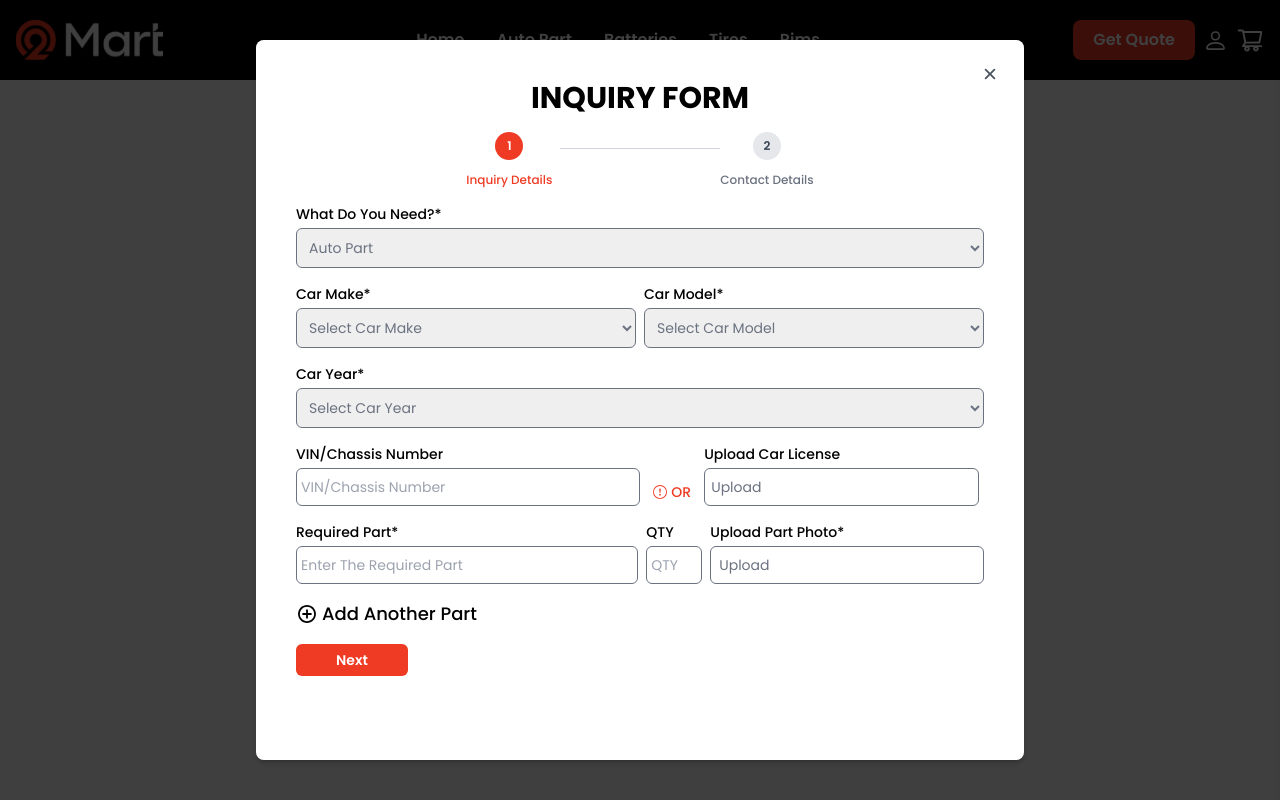
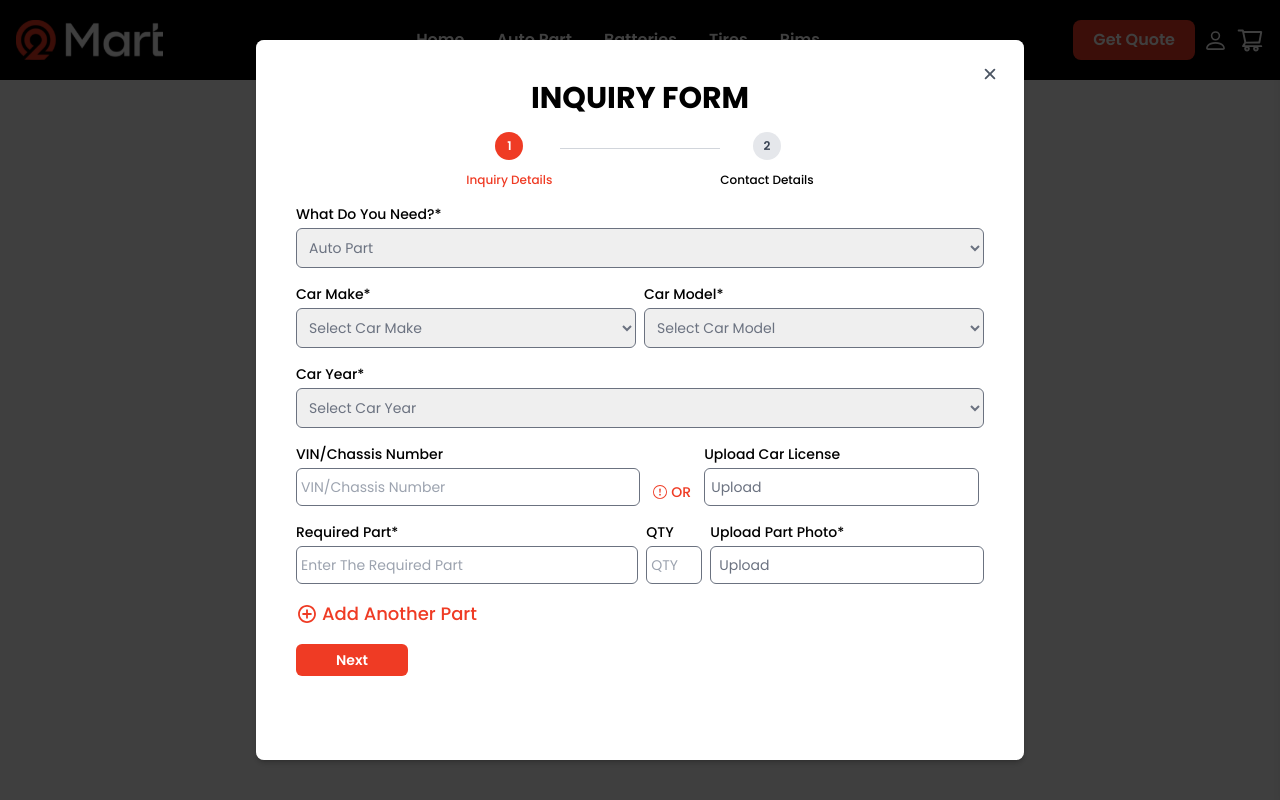
Before and after one commit to momarzouq/O2Mart, a React (Vite) app: page /inquiry in a window 1280 px wide. Both pictures are taken after a click on the button "Get Quote". Shown: the top 800 px of the page. Built offline with nearby package versions, Linux system fonts and the light colour scheme.

Commit message:
some edit part 6 add another part

```diff
--- a/src/components/Inquiry.jsx
+++ b/src/components/Inquiry.jsx
@@ -8,7 +8,11 @@ import useModalStore from "../store/getqouteStore";
 export default function Inquiry() {
   const [step, setStep] = useState(1);
   const { isOpen, closeModal } = useModalStore();
+  const [parts, setParts] = useState([{}]);
 
+  const addAnotherPart = () => {
+    setParts([...parts, {}]);
+  };
   if (!isOpen) return null;
   const handleNext = (e) => {
     e.preventDefault();
@@ -93,7 +97,9 @@ export default function Inquiry() {
             </div>
 
             {/* Required Part / Quantity / Photo Upload */}
-            <div className="flex gap-2 items-end">
+            <div>
+              {parts.map((_, index) => (
+                <div key={index} className="flex gap-2 items-end mb-4">
                   <div className="flex flex-col w-1/2">
                     <label className="mb-1 font-medium">
                       Required Part<span className="text-Brand-500">*</span>
@@ -124,18 +130,20 @@ export default function Inquiry() {
                     </button>
                   </div>
                 </div>
+              ))}
 
               {/* Add Another Part */}
               <button
                 type="button"
                 className="font-[500] text-lg flex items-center text-Brand-500"
+                onClick={addAnotherPart}
               >
-              <span className="flex items-center gap-1">
+                <span className="flex items-center text-Brand gap-1">
                   <IoMdAddCircleOutline size={22} />
                   Add Another Part
                 </span>
               </button>
-
+            </div>
             {/* Next Button */}
             <button
               type="submit"
@@ -539,7 +547,7 @@ export default function Inquiry() {
                           className={`text-center text-xs mt-1 font-medium ${
                             (s === 1 && step < 6) || (s === 2 && step === 6)
                               ? "text-Brand"
-                              : "text-gray-500"
+                              : "text-black"
                           }`}
                         >
                           {s === 1 ? "Inquiry Details" : "Contact Details"}
```
Lines whose indentation alone changed are shown as unchanged.
